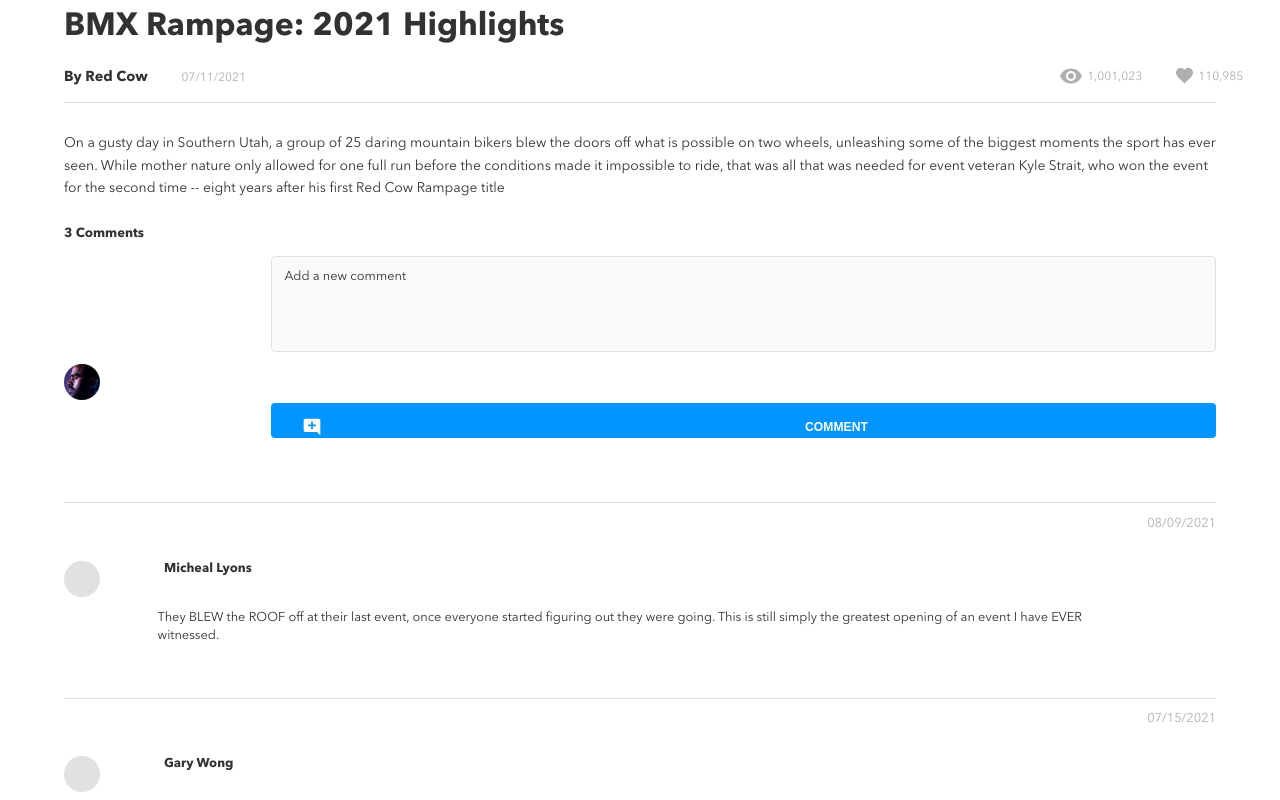
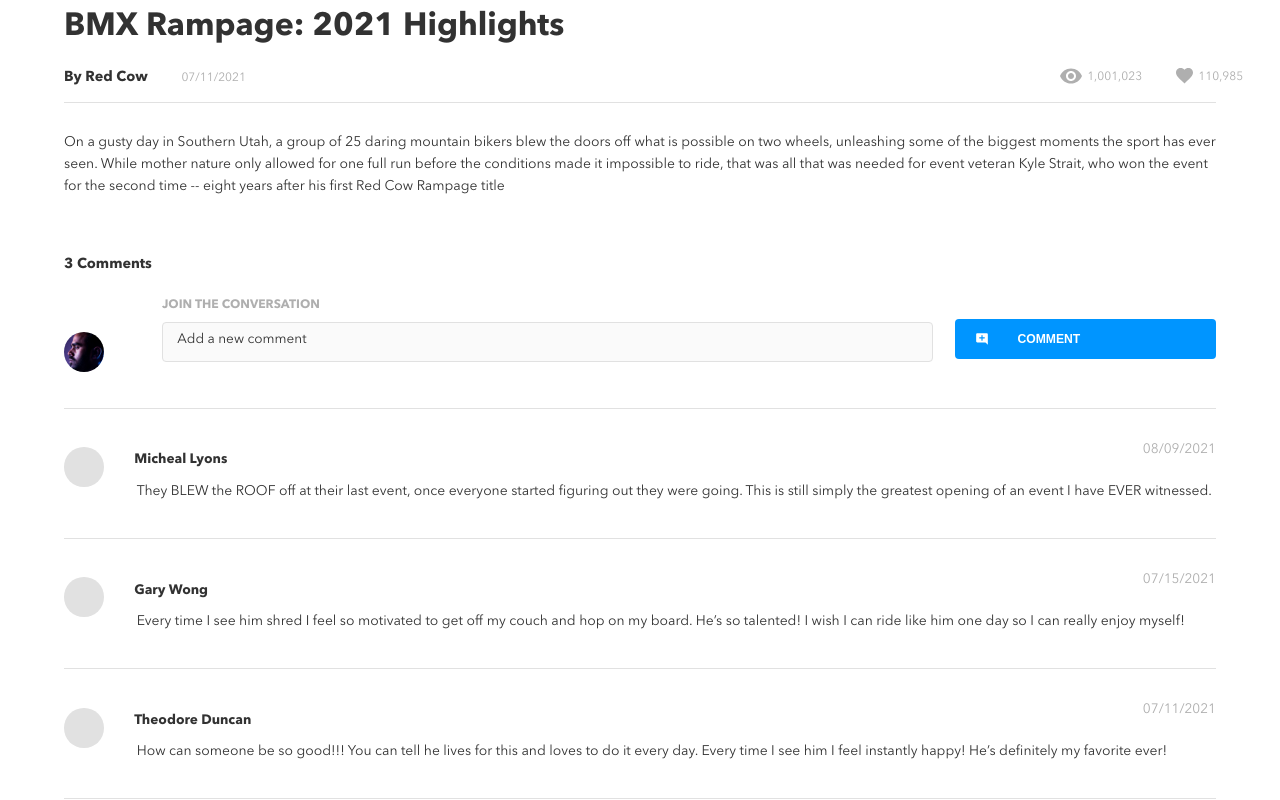
Before and after one commit to p-sweta/brainflix, a React (Create React App) app: page / in a window 1280 px wide. Shown: the part 780-1580 px from the top of the page. Built offline with nearby package versions, Linux system fonts and the light colour scheme.

Commit message:
complete comments section tablet styling

```diff
--- a/src/components/Comment/Comment.js
+++ b/src/components/Comment/Comment.js
@@ -7,7 +7,7 @@ const Comment = ({comment}) => {
     // console.log(day);
 
     return (
-        <section className="comment">
+        <div className="comment">
             <div className="comment__container">
                 <div className="comment__image-placeholder"></div>
                 <div className="comment__info">
@@ -16,7 +16,7 @@ const Comment = ({comment}) => {
                     <p className="comment__comment">{comment.comment}</p>
                 </div>
             </div>
-        </section>
+        </div>
     );
 };
 
--- a/src/components/Comment/Comment.scss
+++ b/src/components/Comment/Comment.scss
@@ -11,6 +11,11 @@
     border-bottom: 1px solid $mercury;
     margin-bottom: -0.06rem;
     position: relative;
+
+    @include tablet {
+      padding: 0;
+      margin-bottom: 0;
+    }
   }
 
   &__image-placeholder {
@@ -19,12 +24,24 @@
     width: 2.25rem;
     height: 2.25rem;
     margin-top: 4.5vw;
+
+    @include tablet {
+      padding: 0 1vw;
+      margin-top: 3vw;
+      width: 40px;
+      height: 40px;
+    }
   }
 
   &__info {
     display: flex;
     flex-direction: column;
     width: 88%;
+
+    @include tablet {
+      padding: 0;
+      width: 100%;
+    }
   }
 
   &__heading {
@@ -33,6 +50,12 @@
     font-size: 0.8rem;
     padding-left: 5vw;
     margin: 4.5vw 0 0 0;
+
+    @include tablet {
+      font-size: 0.85rem;
+      margin-top: 2.6vw;
+      padding: 0.8vw 0 0 2.4vw;
+    }
   }
 
   &__date {
@@ -41,6 +64,11 @@
     right: 0;
     font-size: 0.8rem;
     margin-bottom: 0vw;
+
+    @include tablet {
+      padding: 1.5vw 0 0 0;
+      font-size: 0.85rem;
+    }
   }
 
   &__comment {
@@ -48,5 +76,16 @@
     line-height: 1.4;
     margin: 0;
     padding: 2.5vw 0 4.2vw 4.5vw;
+
+    @include tablet {
+      font-size: 0.87rem;
+      padding: 0.9vw 0 2.8vw 2.6vw;
+      line-height: 1.6;
+    }
+  }
+
+  @include tablet {
+    padding: 0;
+    // margin-top: 2vw;
   }
 }
--- a/src/components/Comments/Comments.js
+++ b/src/components/Comments/Comments.js
@@ -8,12 +8,14 @@ const Comments = ({currVideo}) => {
     <div className="comments">
       <h3 className="comments__count">{currVideo.comments.length} Comments</h3>
       <CommentsForm />
+      <section className="comments__comments-list">
       {currVideo.comments.map((comment) => (
         <Comment
             key={comment.id}
             comment={comment}
         />)
         )}
+        </section>
     </div>
   );
 };
--- a/src/components/Comments/Comments.scss
+++ b/src/components/Comments/Comments.scss
@@ -9,5 +9,11 @@
     padding-top: 1vw;
     font-weight: 700;
     font-size: 0.82rem;
+
+    @include tablet {
+      padding: 0;
+      margin-top: 4.5vw;
+      font-size: 0.9rem;
+    }
   }
 }
--- a/src/components/CommentsForm/CommentsForm.js
+++ b/src/components/CommentsForm/CommentsForm.js
@@ -23,6 +23,7 @@ const CommentsForm = () => {
                 name="comment"
                 id="comment"
                 placeholder="Add a new comment"
+                required
               ></textarea>
             </div>
             <button type="submit" className="form__button btn">
--- a/src/components/CommentsForm/CommentsForm.scss
+++ b/src/components/CommentsForm/CommentsForm.scss
@@ -12,6 +12,10 @@
     max-width: 2.25rem;
     max-width: 2.25rem;
     padding-top: 7vw;
+
+    @include tablet {
+      padding: 2.7vw 0 0 0;
+    }
   }
 
   &__image {
@@ -19,16 +23,27 @@
     object-fit: cover;
     width: 2.25rem;
     height: 2.25rem;
+
+    @include tablet {
+      padding: 0;
+      width: 2.5rem;
+      height: 2.5rem;
+    }
   }
 
   &__container {
     width: 82%;
     display: flex;
     flex-direction: column;
+
+    @include tablet {
+      padding: 0;
+      width: 91.5%;
+    }
   }
 
   &__heading {
-    padding: 0.5vw 0 0 0;
+    padding: 0;
   }
 
   &__fieldset {
@@ -38,40 +53,98 @@
     width: 100%;
     padding: 0;
     margin: 0;
+
+    @include tablet{
+      flex-direction: row;
+      justify-content: space-between;
+      padding: 0;
+      column-gap: 1.4rem;
+    }
   }
 
   &__label {
     display: none;
   }
 
+  textarea:focus {
+    outline: 2px solid $brainflix-blue;
+  }
 
   &__comment {
     width: 100%;
+    height: 6rem;
     background-color: $alabaster;
-    padding: 0.75rem;
+    padding: 0.65rem;
     border-radius: 4px;
     border: $mercury 1px solid;
-    margin-top: -4.5vw;
     resize: none;
-    height: 6rem;
+    overflow: hidden;
 
     &::placeholder {
       color: $brainflix-black;
       font-family: avenir;
       font-weight: 400;
       font-size: 0.8rem;
+
+      @include tablet {
+        padding: 0;
+        font-size: 0.85rem;
+        height: 2.5rem;
+      }
+    }
+
+    @include tablet {
+      padding: 0;
+      height: 2.5rem;
+      padding: 0.6rem 0.8rem 0.8rem 0.9rem;
+    }
+  }
+
+  &__comment-container {
+    display: flex;
+    margin-top: 2vw;
+
+    @include tablet {
+      padding: 0;
+      margin-top: 0.8vw;
+      width: 80%;
     }
   }
 
   &__button {
-    margin: 3.5vw 0 5vw 0;
+    margin: 5vw 0;
     padding: 1vw 2.2vw 0 2.2vw;
     height: 2.2rem;
+
+    @include tablet {
+      padding: 0 0 0 0.8vw;
+      width: 27%;
+      height: 2.5rem;
+      margin: 0.6vw 0 3.8vw 0;
+      justify-content: flex-start;
+    }
+  }
+
+  &__comment-icon {
+    @include tablet{
+      padding: 0 0 0 0.8vw;
+      margin: 0;
+    }
   }
 
   &__comment-text {
     padding: 0 25vw 0 12vw;
     margin: 0;
     font-size: 0.76rem;
+
+    @include tablet{
+      padding: 0 0 0 2.2vw;
+    }
+  }
+
+  @include tablet{
+    padding: 0.8vw 0 0vw 0;
+    justify-content: space-between;
+    // column-gap: 1.4rem;
   }
 }
--- a/src/components/VideoDetails/VideoDetails.scss
+++ b/src/components/VideoDetails/VideoDetails.scss
@@ -106,7 +106,7 @@
         @include tablet {
             padding: 0;
             font-size: 0.87rem;
-            line-height: 1.6;
+            line-height: 1.58;
         }
     }
 
--- a/src/styles/partials/_mixins.scss
+++ b/src/styles/partials/_mixins.scss
@@ -1,5 +1,9 @@
 @use './variables' as *;
 @use './fonts' as *;
+
+@mixin page-padding {
+  padding: 0 5vw;
+}
 
 @mixin tablet {
     @media (min-width: $tablet-breakpoint) {
@@ -13,7 +17,3 @@
       @content;
     }
   }
-
-  @mixin page-padding {
-    padding: 0 5vw;
-  }
--- a/src/styles/partials/_variables.scss
+++ b/src/styles/partials/_variables.scss
@@ -7,6 +7,7 @@ $brainflix-darkblack: #000000;
 $brainflix-darkblue: #0065AD;
 $mercury: #E1E1E1;
 $alabaster: #FAFAFA;
+$red: #D22D2D;
 
 
 //responsiveness breakpoints
```
